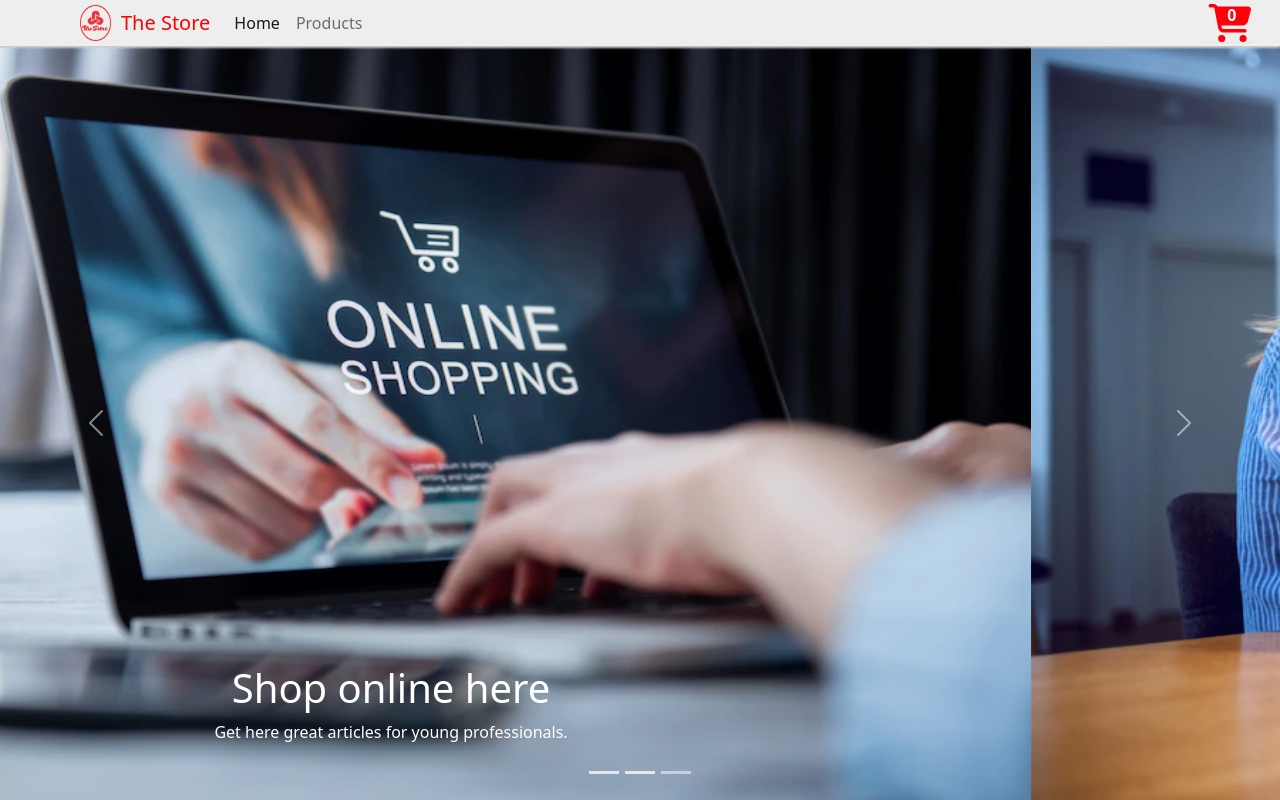
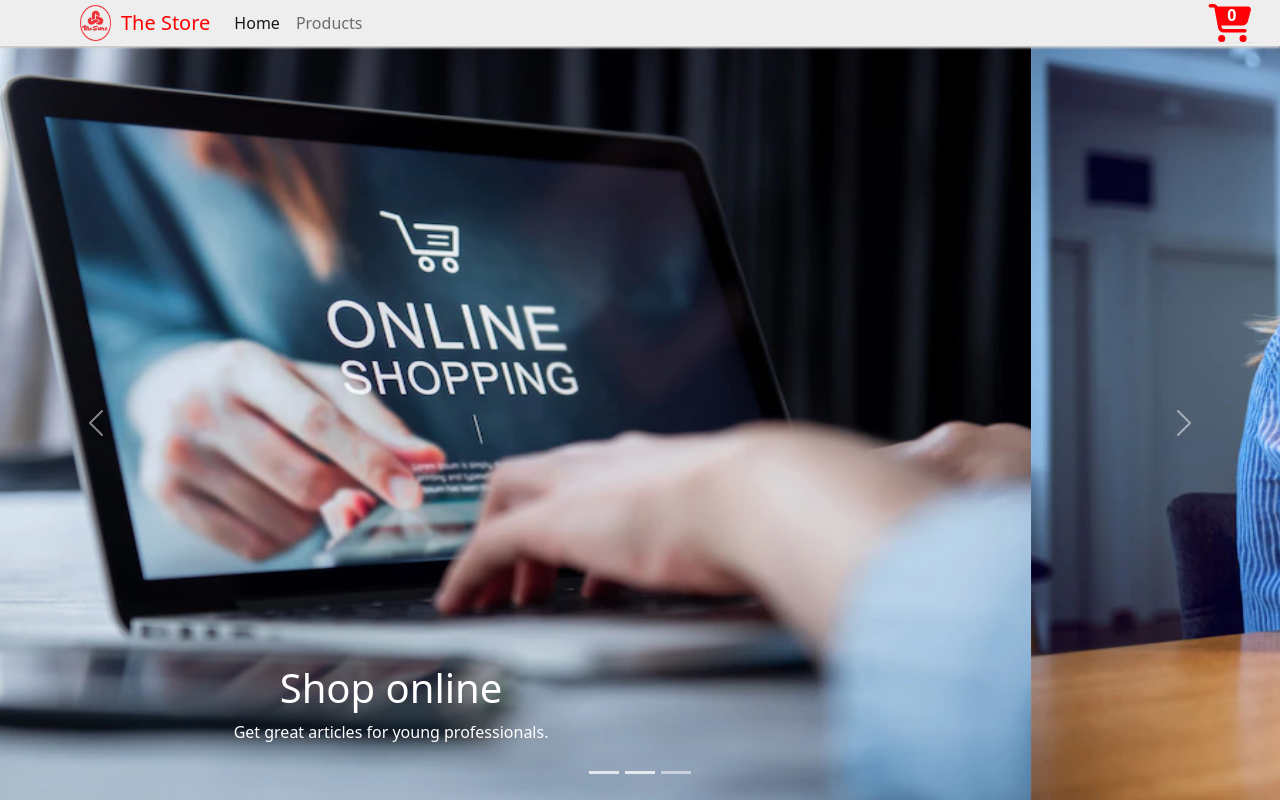
Before and after one commit to lisichaviano/e-commerce-website, a React (Create React App) app: page / in a window 1280 px wide. Both pictures are taken after a click on the button 676 px from the left and 772 px from the top of the page. Shown: the top 800 px of the page. Built offline with nearby package versions, Linux system fonts and the light colour scheme; no server answers.

Commit message:
Changed text from hero image

```diff
--- a/src/modules/home/Hero.tsx
+++ b/src/modules/home/Hero.tsx
@@ -13,8 +13,8 @@ const Hero: FC = () => {
           alt="First slide"
         />
         <Carousel.Caption>
-          <h1>Shop online here</h1>
-          <p>Get here great articles for young professionals.</p>
+          <h1>Shop online</h1>
+          <p>Get great articles for young professionals.</p>
         </Carousel.Caption>
       </Carousel.Item>
       <Carousel.Item>
@@ -38,8 +38,8 @@ const Hero: FC = () => {
           alt="Third slide"
         />
         <Carousel.Caption>
-          <h3>Get the products you need here</h3>
-          <p>Find the necessary products here.</p>
+          <h3>Get the products you need</h3>
+          <p>Find the necessary products.</p>
         </Carousel.Caption>
       </Carousel.Item>
     </Carousel>
```
